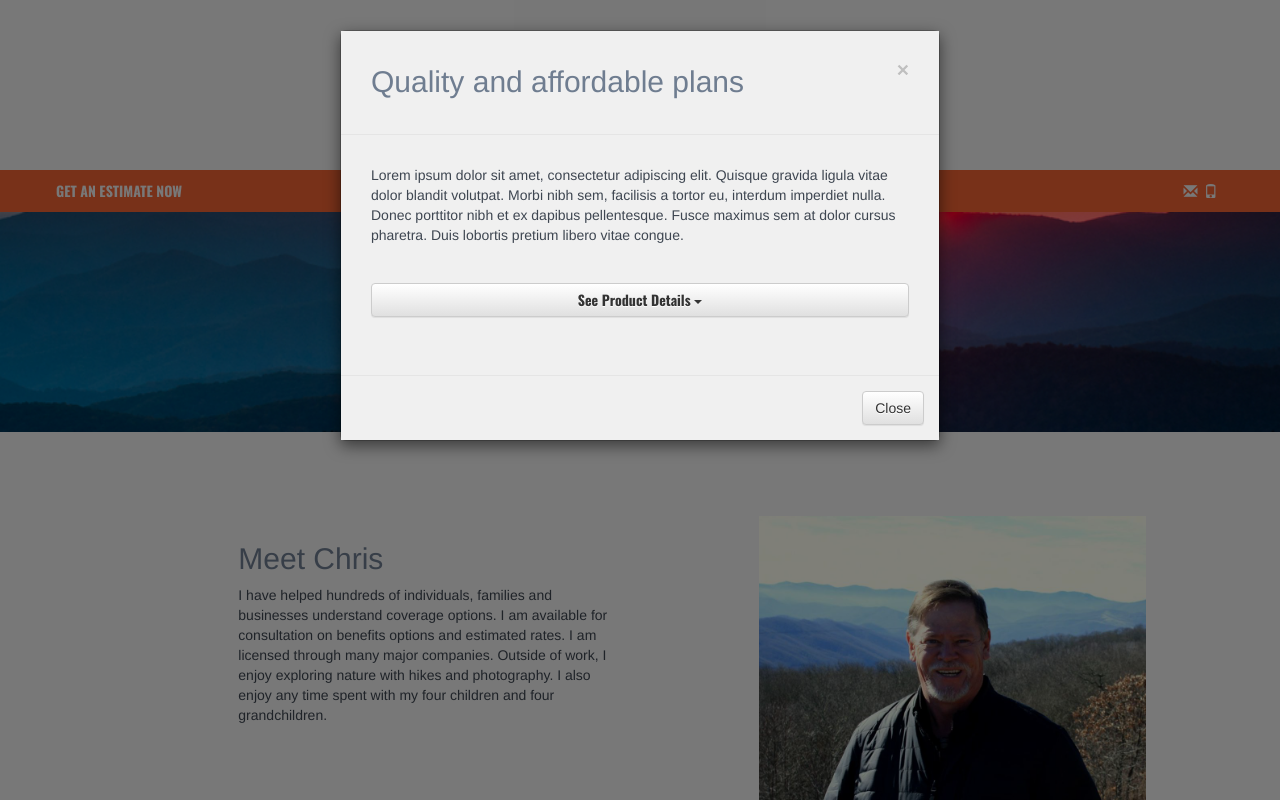
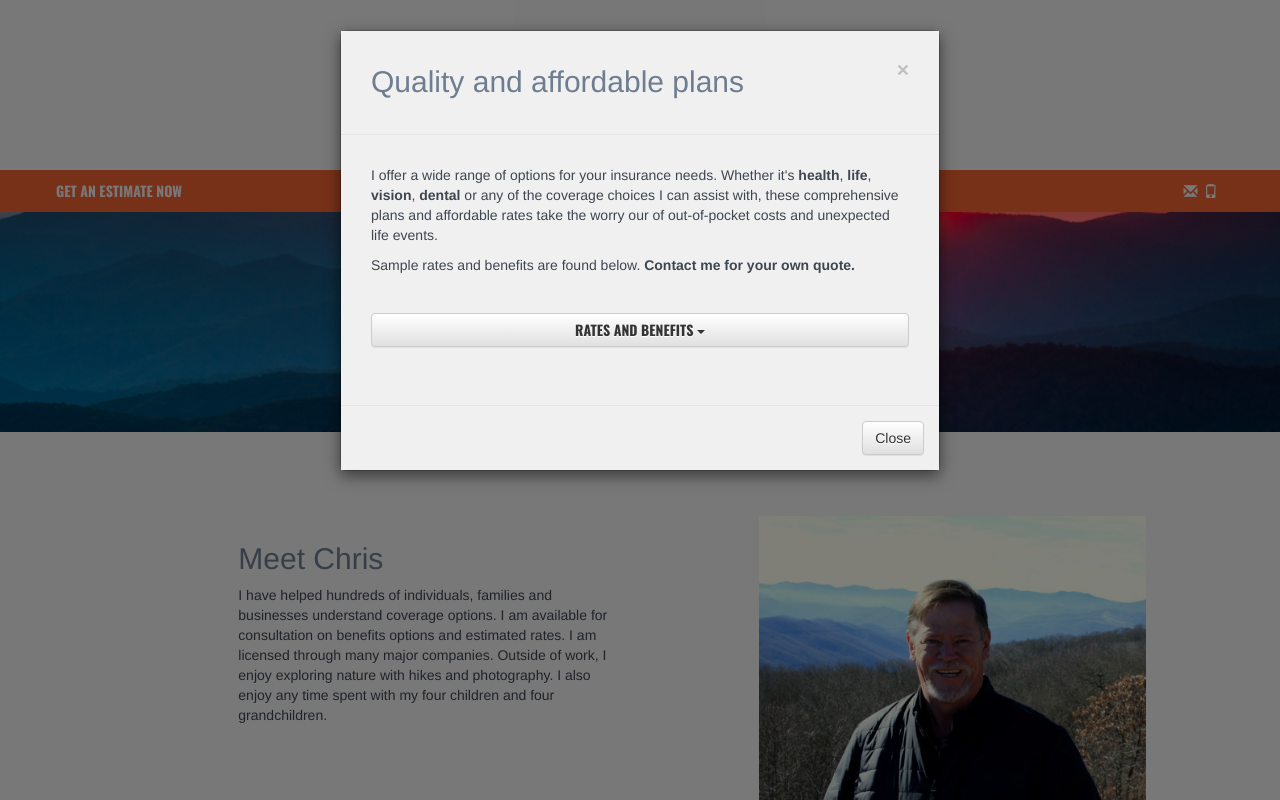
Before and after one commit to emilyrenee/chris-hagood, a plain HTML site: page index.html in a window 1280 px wide. Both pictures are taken after a click on the button "Explore Products and Rates". Shown: the top 800 px of the page. Drawn offline with nearby package versions, Linux system fonts and the light colour scheme.

Commit message:
add content to module

```diff
--- a/index.html
+++ b/index.html
@@ -158,12 +158,13 @@
 	      </div>
 
 	      <div class="modal-body">
-			<p>Lorem ipsum dolor sit amet, consectetur adipiscing elit. Quisque gravida ligula vitae dolor blandit volutpat. Morbi nibh sem, facilisis a tortor eu, interdum imperdiet nulla. Donec porttitor nibh et ex dapibus pellentesque. Fusce maximus sem at dolor cursus pharetra. Duis lobortis pretium libero vitae congue.</p>
+			<p>I offer a wide range of options for your insurance needs. Whether it's <strong>health</strong>, <strong>life</strong>, <strong>vision</strong>, <strong>dental</strong> or any of the coverage choices I can assist with, these comprehensive plans and affordable rates take the worry our of out-of-pocket costs and unexpected life events.</p>
+			<p>Sample rates and benefits are found below. <strong>Contact me for your own quote.</strong></p>
 
 
 			<div class="btn-group btn-block dropdown-custom">
 			  <button type="button" class="btn btn-default btn-block dropdown-toggle" data-toggle="dropdown" aria-haspopup="true" aria-expanded="false">
-			    See Product Details <span class="caret"></span>
+			    RATES AND BENEFITS <span class="caret"></span>
 			  </button>
 			  <ul class="dropdown-menu dropdown-menu-custom btn-block">
 			    <li class="product health">Health</li>
```
